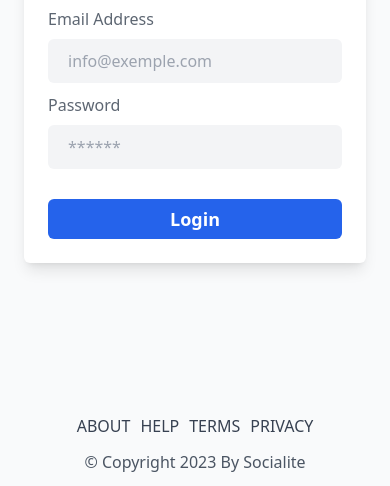
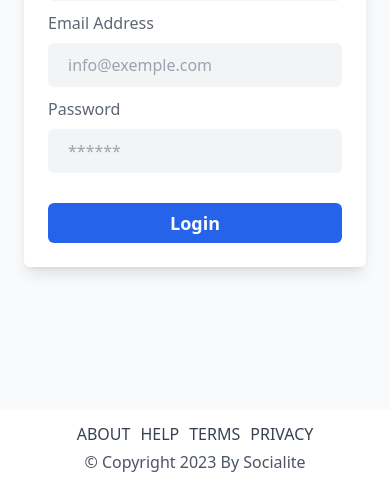
Before and after one commit to hrithikBiswas/Socialite-template-raw-tailwindcss-v3, a website built with webpack: page src/login.html in a window 390 px wide. Shown: the part 358-844 px from the top of the page. Built offline with nearby package versions, Linux system fonts and the light colour scheme.

Commit message:
login and register footer color

```diff
--- a/src/login.html
+++ b/src/login.html
@@ -72,9 +72,9 @@
             </div>
         </div>
         <!-- FOOTER -->
-        <div class="px-4 dark:bg-dark-foreground">
+        <div class="px-4 bg-white dark:bg-dark-foreground">
             <div
-                class="mx-auto flex max-w-6xl flex-col items-center gap-y-3 py-3 lg:mb-4 lg:flex-row lg:justify-between">
+                class="mx-auto flex max-w-6xl flex-col items-center gap-y-1 py-3 lg:mb-4 lg:flex-row lg:justify-between">
                 <ul class="flex gap-x-2.5 uppercase text-gray-700 dark:text-gray-300">
                     <li><a href="#">about</a></li>
                     <li><a href="#">help</a></li>
--- a/src/register.html
+++ b/src/register.html
@@ -109,7 +109,7 @@
             </div>
         </div>
         <!-- FOOTER -->
-        <div class="px-4 dark:bg-dark-foreground">
+        <div class="px-4 bg-white dark:bg-dark-foreground">
             <div
                 class="mx-auto flex max-w-6xl flex-col items-center gap-y-1 py-3 lg:mb-4 lg:flex-row lg:justify-between">
                 <ul class="flex gap-x-2.5 uppercase text-gray-700 dark:text-gray-300">
```
